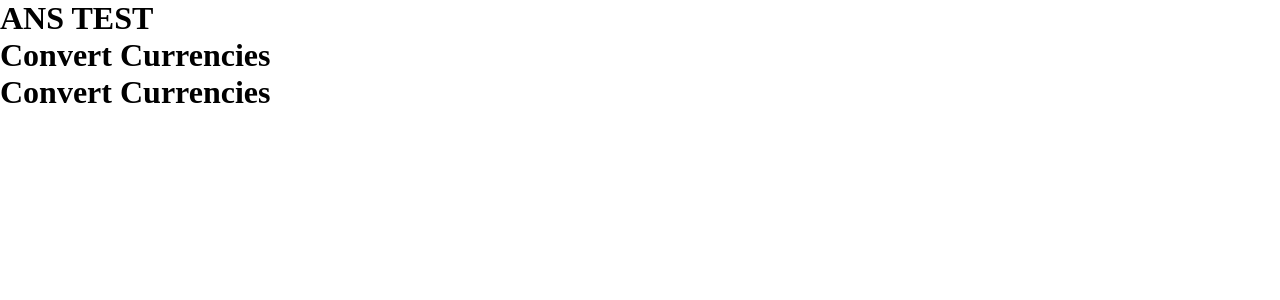
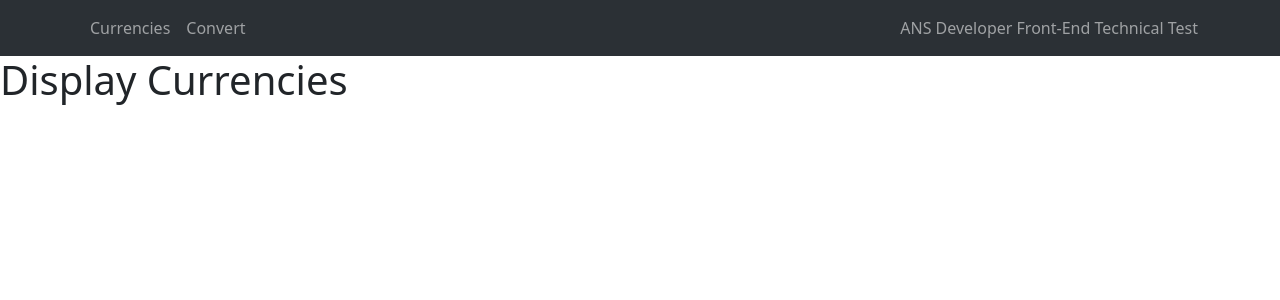
Before and after one commit to Miladepour/ans-technial-test, a React (Create React App) app in the folder client/: page / in a window 1280 px wide. Shown: the top 300 px of the page. Built offline with nearby package versions, Linux system fonts and the light colour scheme.

Commit message:
create navigation between pages

```diff
--- a/client/package.json
+++ b/client/package.json
@@ -6,8 +6,11 @@
     "@testing-library/jest-dom": "^5.17.0",
     "@testing-library/react": "^13.4.0",
     "@testing-library/user-event": "^13.5.0",
+    "bootstrap": "^5.3.2",
     "react": "^18.2.0",
+    "react-bootstrap": "^2.9.2",
     "react-dom": "^18.2.0",
+    "react-router-dom": "^6.21.2",
     "react-scripts": "5.0.1",
     "web-vitals": "^2.1.4"
   },
--- a/client/src/App.js
+++ b/client/src/App.js
@@ -1,13 +1,19 @@
+import { Route, Routes } from "react-router-dom";
+import './App.css';
 import ConvertCurrencies from "./components/convertCurrencies"
 import CurrenciesDisplay from "./components/currenciesDisplay"
-import './App.css';
+import Navbar from "./components/navigation";
+import 'bootstrap/dist/css/bootstrap.min.css';
+
 
 function App() {
   return (
     <div className="App">
-  <h1>ANS TEST</h1>
-  <ConvertCurrencies />
-  <CurrenciesDisplay />
+      <Navbar />
+      <Routes>
+        <Route path="/" element={<CurrenciesDisplay />} />
+        <Route path="/convert" element={<ConvertCurrencies />} />
+      </Routes>
     </div>
   );
 }
--- a/client/src/components/currenciesDisplay.jsx
+++ b/client/src/components/currenciesDisplay.jsx
@@ -1,7 +1,7 @@
 export default function currenciesDisplay() {
     return (
         <div>
-            <h1>Convert Currencies</h1>
+            <h1>Display Currencies</h1>
         </div>
     )
     }
--- /dev/null
+++ b/client/src/components/navigation.jsx
@@ -0,0 +1,22 @@
+import { Link } from "react-router-dom";
+import Container from 'react-bootstrap/Container';
+import Nav from 'react-bootstrap/Nav';
+import Navbar from 'react-bootstrap/Navbar';
+
+export default function Navigation() {
+    return (
+        <Navbar className="bg-body-tertiary" bg="dark" data-bs-theme="dark">
+            <Container>
+                <Nav>
+                    <Nav.Link as={Link} to="/" className="links">Currencies</Nav.Link>
+                    <Nav.Link as={Link} to="/convert" className="links">Convert</Nav.Link>
+                </Nav>
+                <Navbar.Collapse className="justify-content-end">
+                    <Navbar.Text>
+                        ANS Developer Front-End Technical Test
+                    </Navbar.Text>
+                </Navbar.Collapse>
+            </Container>
+        </Navbar>
+    );
+}
--- a/client/src/index.js
+++ b/client/src/index.js
@@ -1,15 +1,10 @@
-import React from 'react';
-import ReactDOM from 'react-dom/client';
-import App from './App';
+import { createRoot } from "react-dom/client";
+import { BrowserRouter } from "react-router-dom";
 
+import App from "./App";
 
-const root = ReactDOM.createRoot(document.getElementById('root'));
-root.render(
-  <React.StrictMode>
-    <App />
-  </React.StrictMode>
+createRoot(document.getElementById("root")).render(
+	<BrowserRouter>
+			<App />
+	</BrowserRouter>
 );
-
-// If you want to start measuring performance in your app, pass a function
-// to log results (for example: reportWebVitals(console.log))
-// or send to an analytics endpoint. Learn more: https://bit.ly/CRA-vitals
```
Also changed, not shown: 1 other file (tests, documents, lock files or other folders).
